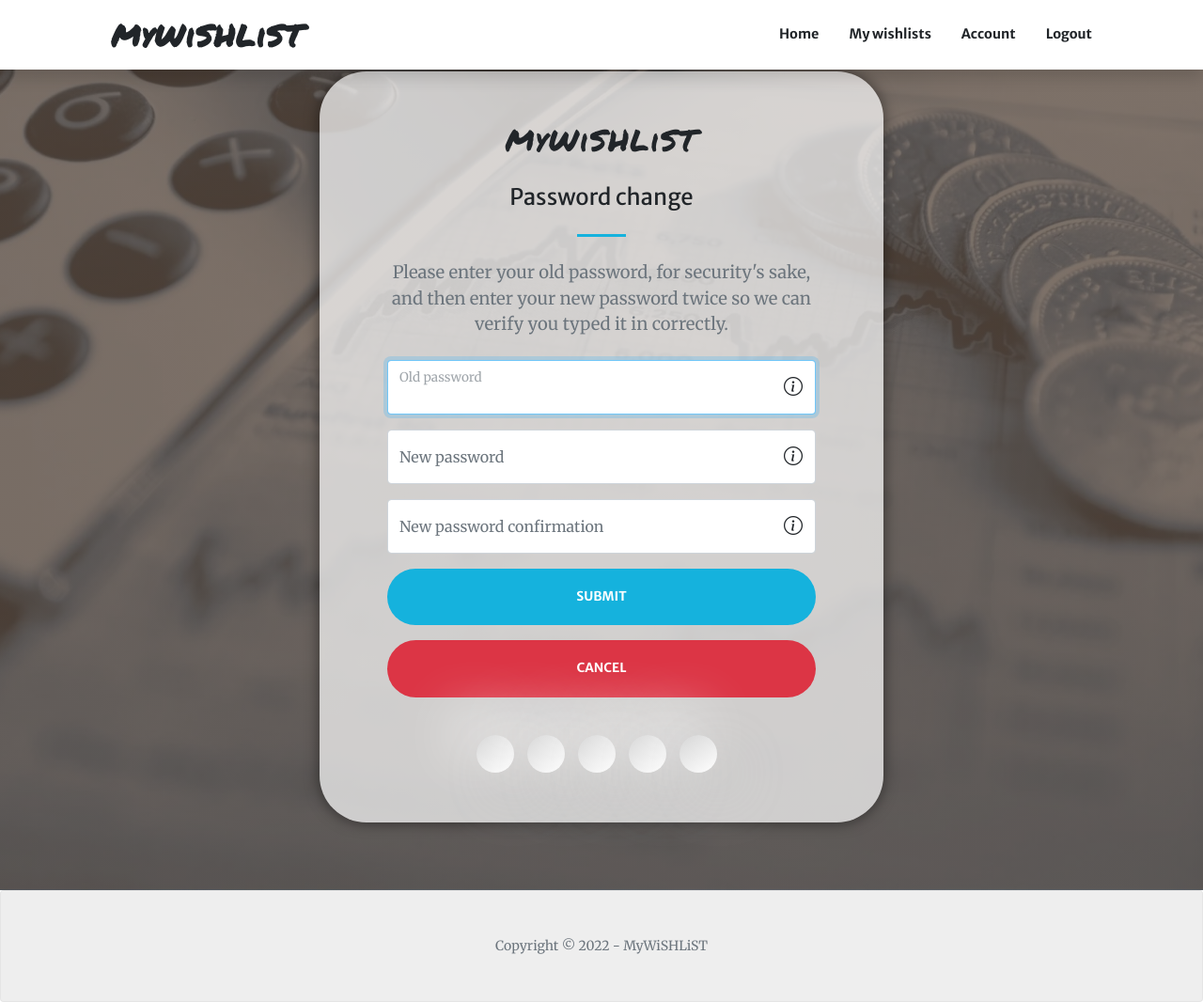
After one commit to davidjanes96/myWiSHLiST, a Django app: page /change_password/ in a window 1280 px wide. The commit adds this page. Shown: the whole page at 94% size. Run offline with Django 4.2, Linux system fonts and the light colour scheme; a user stored in the database is signed in; some libraries are stand-ins or nearby versions; some web fonts are replaced.

Commit message:
added password change functionality(using old password), finetuned forgot password design

```diff
--- a/account/forms.py
+++ b/account/forms.py
@@ -1,9 +1,8 @@
 from dataclasses import fields
 from django.forms import ModelForm
-from django.contrib.auth.forms import UserCreationForm
+from django.contrib.auth.forms import UserCreationForm, PasswordChangeForm
 from django.contrib.auth.models import User
 from .models import Account
-from django.core.exceptions import ValidationError
 
 
 class CustomUserCreationForm(UserCreationForm):
@@ -85,3 +84,38 @@ class AccountForm(ModelForm):
             'type': 'email',
             'placeholder': 'Enter E-mail...',
         })
+
+
+class CustomPasswordChangeForm(PasswordChangeForm):
+
+    def __init__(self, *args, **kwargs):
+        super(CustomPasswordChangeForm, self).__init__(*args, **kwargs)
+
+        self.fields['old_password'].help_text = """<p class="text-start mb-0">Enter your old password.</p>"""
+        self.fields['old_password'].label = 'Old password'
+        self.fields['old_password'].widget.attrs.update({
+            'class': 'form-control',
+            'id': 'old_password',
+            'type': 'password',
+            'placeholder': 'Enter old password...'
+        })
+        self.fields['new_password1'].help_text = """<p class="text-start mb-0">Your password can't be too similar to your other personal information.</br>
+        Your password can't be the same as your old password.</br>
+        Your password must contain at least 8 characters.</br>
+        Your password can't be a commonly used password.</br>
+        Your password can't be entirely numeric.</p>"""
+        self.fields['new_password1'].label = 'New password'
+        self.fields['new_password1'].widget.attrs.update({
+            'class': 'form-control',
+            'id': 'new_password1',
+            'type': 'password',
+            'placeholder': 'Enter new password...'
+        })
+        self.fields['new_password2'].help_text = """<p class="text-start mb-0">Enter the same password as before, for verification.</p>"""
+        self.fields['new_password2'].label = 'New password confirmation'
+        self.fields['new_password2'].widget.attrs.update({
+            'class': 'form-control',
+            'id': 'new_password2',
+            'type': 'password',
+            'placeholder': 'Confirm new password...'
+        })
--- a/account/templates/account/account.html
+++ b/account/templates/account/account.html
@@ -39,7 +39,7 @@
                                 <p class="fs-6 fw-bold">Password:</p>
                             </div>
                             <div class="col-7 text-start me-2">
-                                <a href="#"><p class="fs-6 fst-italic">Change password</p></a>
+                                <a href="{% url 'password_change' %}"><p class="fs-6 fst-italic">Change password</p></a>
                             </div>
                         </div>
                     </div>
--- a/account/templates/account/login_register.html
+++ b/account/templates/account/login_register.html
@@ -6,7 +6,7 @@
         <!-- REGISTER -->
         <header class="masthead-register">
             <div class="container px-4 px-lg-5 h-auto">
-                <div class="row gx-4 gx-lg-5 h-auto align-items-center justify-content-center text-center">
+                <div class="row gx-4 gx-lg-5 h-auto align-items-center justify-content-center text-center mt-1">
 
 
                     <div class="card-register p-4 py-4">
--- /dev/null
+++ b/account/templates/account/password_change.html
@@ -0,0 +1,82 @@
+{% extends 'main.html' %}
+
+{% block content %}
+
+<!-- LOGIN -->
+<header class="masthead-register">
+    <div class="container px-4 px-lg-5 h-100">
+        <div class="row gx-4 gx-lg-5 h-auto align-items-center justify-content-center text-center mt-1">
+            <div class="card-register p-4 py-4">
+                <div class="text-center py-4">
+                    <a class="text-dark" style="font-family: 'Permanent Marker', cursive; font-size: xx-large; letter-spacing: 1px;" href="{% url 'home' %}">MyWiSHLiST</a>
+                    <h4 class="pt-4">Password change</h4>
+                    <hr class="divider" />
+                    <p class="text-muted px-4 px-lg-5">Please enter your old password, for security's sake, and then enter your new password twice so we can verify you typed it in correctly.</p>
+                    <div class="px-4 px-lg-5 py-3">
+                        <form method="POST">{% csrf_token %}
+                            <!-- OLD Password input-->
+                            <div class="form-floating mb-3">
+                                {{form.old_password}}
+                                <span class="form-icon bi bi-info-circle fs-5" data-bs-toggle="tooltip" data-bs-placement="top" data-bs-html="true" title="{{form.old_password.help_text}}"></span>
+                                <label for="old_password" class="text-muted">{{form.old_password.label}}</label>
+                            </div>
+                                <!-- OLD Password errors -->
+                                {% for error in form.old_password.errors %}
+                                <li class="fs-7 mb-3 px-2 text-start" style="color: red;">{{error}}</li>
+                                {% endfor %}
+                            <!-- Password input-->
+                            <div class="form-floating mb-3">
+                                {{form.new_password1}}
+                                <span class="form-icon bi bi-info-circle fs-5" data-bs-toggle="tooltip" data-bs-placement="top" data-bs-html="true" title="{{form.new_password1.help_text}}"></span>
+                                <label for="new_password1" class="text-muted">{{form.new_password1.label}}</label>
+                            </div>
+                                <!-- Password errors -->
+                                {% for error in form.new_password1.errors %}
+                                <li class="fs-7 mb-3 px-2 text-start" style="color: red;">{{error}}</li>
+                                {% endfor %}
+                            <!-- Confirm password input-->
+                            <div class="form-floating mb-3">
+                                {{form.new_password2}}
+                                <span class="form-icon bi bi-info-circle fs-5" data-bs-toggle="tooltip" data-bs-placement="top" data-bs-html="true" title="{{form.new_password2.help_text}}"></span>
+                                <label for="password2" class="text-muted">{{form.new_password2.label}}</label>
+                            </div>
+                                <!-- Confirm password errors -->
+                                {% for error in form.new_password2.errors %}
+                                <li class="fs-7 mb-3 px-2 text-start" style="color: red;">{{error}}</li>
+                                {% endfor %}
+                            <!-- Submit Button-->
+                            <div class="d-grid pb-3"><button class="btn btn-primary btn-xl" id="submitButton" type="submit">Submit</button></div>
+                            <div class="d-grid"><a href="{% url 'account' %}" class="btn btn-danger btn-xl" id="cancelButton">Cancel</a></div>
+                        </form>
+                    </div>
+
+                    <div class="social-buttons mt-4">
+                        <button class="neo-button">
+
+                        </button>
+                        <button class="neo-button">
+
+                        </button>
+                        <button class="neo-button">
+
+                        </button>
+                        <button class="neo-button">
+
+                        </button>
+                        <button class="neo-button">
+
+                        </button>
+                    </div>
+                </div>
+            </div>
+
+
+            </div>
+
+
+
+        </div>
+    </div>
+</header>
+
+{% endblock content %}
--- a/account/urls.py
+++ b/account/urls.py
@@ -1,10 +1,15 @@
 from django.urls import path
 from . import views
+
+from django.contrib.auth import views as auth_views
 
 urlpatterns = [
     path('login/', views.loginUser, name="login"),
     path('logout/', views.logoutUser, name="logout"),
     path('register/', views.registerUser, name="register"),
 
-    path('account/', views.account_view, name="account")
+    path('account/', views.account_view, name="account"),
+
+    path('change_password/', views.CustomPasswordChangeView.as_view(template_name="account/password_change.html"), name="password_change"),
+    path('change_password_done/', auth_views.PasswordChangeDoneView.as_view(template_name="account/password_change_done.html"), name="password_change_done"),
 ]
--- a/account/views.py
+++ b/account/views.py
@@ -4,7 +4,8 @@ from django.contrib.auth.decorators import login_required
 from django.contrib.auth.models import User
 from django.contrib import messages
 from .models import Account
-from .forms import CustomUserCreationForm, AccountForm
+from .forms import CustomUserCreationForm, AccountForm, CustomPasswordChangeForm
+from django.contrib.auth.views import PasswordChangeView
 
 
 
@@ -87,3 +88,7 @@ def logoutUser(request):
     logout(request)
     messages.info(request, 'Successfully logged out.')
     return redirect('home')
+
+
+class CustomPasswordChangeView(PasswordChangeView):
+    form_class = CustomPasswordChangeForm
--- a/static/js/scripts.js
+++ b/static/js/scripts.js
@@ -18,6 +18,8 @@ window.addEventListener('DOMContentLoaded', event => {
     var pageURL7 = "http://127.0.0.1:8000/reset_password_sent/";
     var pageURL8 = "http://127.0.0.1:8000/reset/MQ/set-password/";
     var pageURL9 = "http://127.0.0.1:8000/reset_password_complete/";
+    var pageURL10 = "http://127.0.0.1:8000/change_password/";
+    var pageURL11 = "http://127.0.0.1:8000/change_password_done/";
     var navbarShrink = function () {
         const navbarCollapsible = document.body.querySelector('#mainNav');
         if (!navbarCollapsible) {
@@ -32,7 +34,9 @@ window.addEventListener('DOMContentLoaded', event => {
                 window.location.href == pageURL6 ||
                 window.location.href == pageURL7 ||
                 window.location.href == pageURL8 ||
-                window.location.href == pageURL9
+                window.location.href == pageURL9 ||
+                window.location.href == pageURL10 ||
+                window.location.href == pageURL11
             )) {
             navbarCollapsible.classList.remove('navbar-shrink')
 
```
Also changed, not shown: account/templates/account/password_change_done.html (added, +53 -0 lines), mywishlist/forms.py (+4 -4 lines), db.sqlite3.
